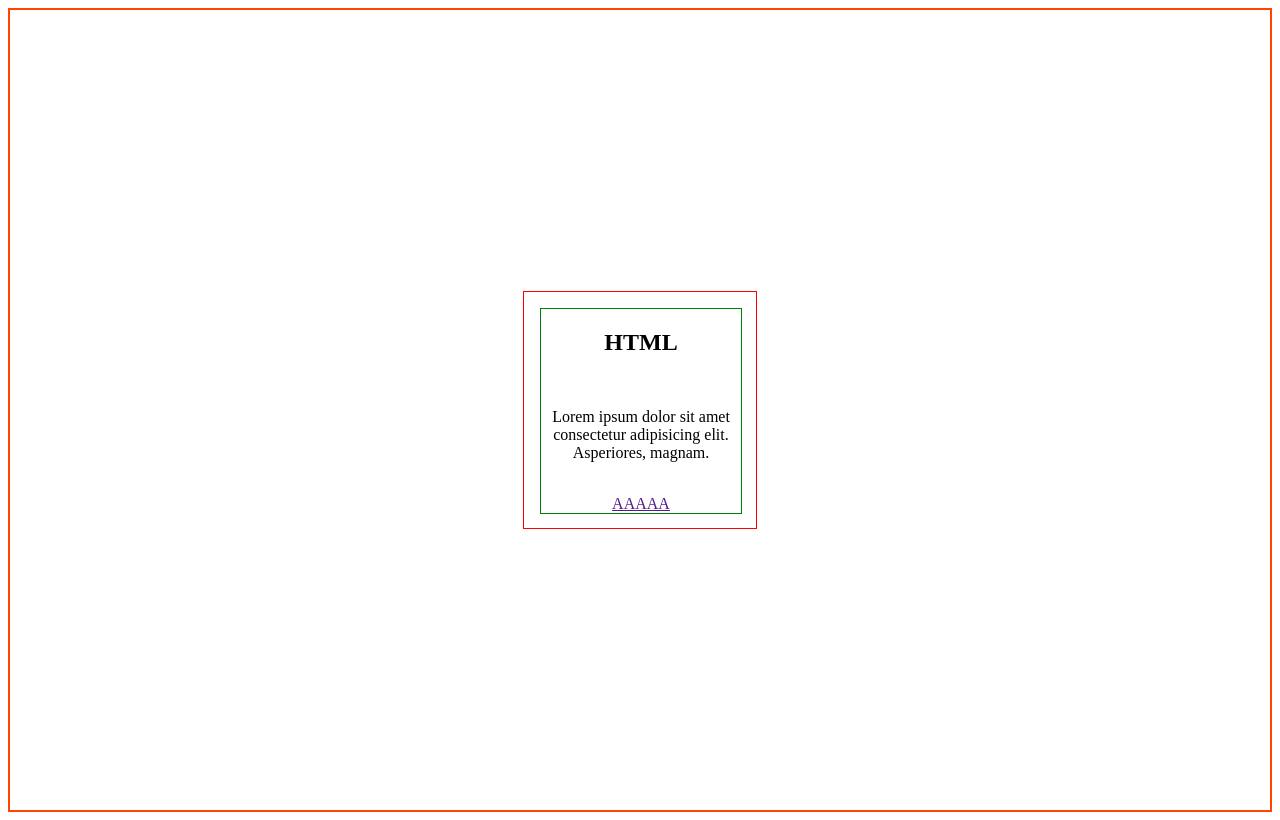
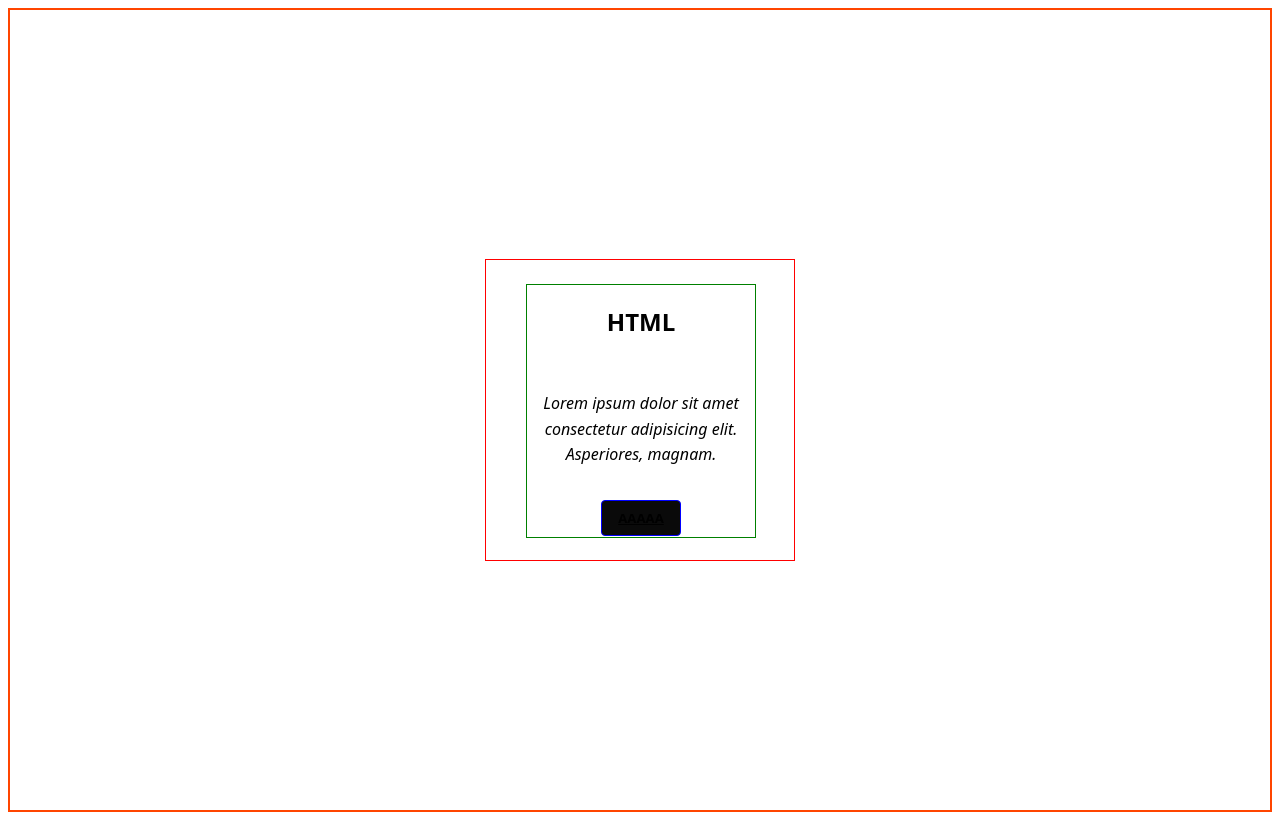
Before and after one commit to 2701kai/portfolio1, a website: page section.html in a window 1280 px wide. Drawn offline with Linux system fonts and the light colour scheme.

Commit message:
styled partial

```diff
--- a/css/reset2.css
+++ b/css/reset2.css
@@ -1,5 +1,5 @@
 /* stolen from: https://andy-bell.co.uk/a-modern-css-reset/ */
-git che
+
 /* Box sizing rules */
 *,
 *::before,
--- a/section.css
+++ b/section.css
@@ -4,6 +4,8 @@
   display: grid;
   place-content: center;
   /* place-items: center; */
+  font-family: system-ui, -apple-system, BlinkMacSystemFont, "Segoe UI", Roboto,
+    Oxygen, Ubuntu, Cantarell, "Open Sans", "Helvetica Neue", sans-serif;
 }
 
 .cards {
@@ -14,8 +16,9 @@
   /* width: 100%;
   height: 100%; */
   max-width: 25ch;
-  padding: 1rem;
+  padding: 1.5rem 2.5rem;
   text-align: center;
+  background-image: ;
 }
 
 .card-content {
@@ -27,3 +30,31 @@
   /* place-content: center; */
   gap: 1rem;
 }
+
+.card-content > p {
+  font-style: italic;
+  /* font-size: 1.125rem; */
+  line-height: 1.6rem;
+}
+
+.button {
+  border: 1px solid blue;
+  padding: 0.5rem 1rem;
+  border-radius: 0.25rem;
+  background-color: transparent;
+  background-color: #0a0a0a;
+  color: inherit;
+  font-size: 1rem;
+  font-weight: 600;
+  cursor: pointer;
+  transition: all 0.2s ease-in-out;
+  font-size: 0.825rem;
+  font-weight: 700;
+  text-transform: uppercase;
+}
+
+.button:hover,
+.button:focus {
+  background-color: #333;
+  color: #fff;
+}
```
